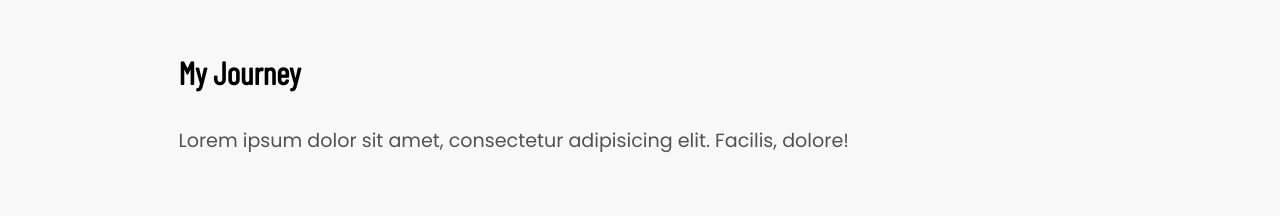
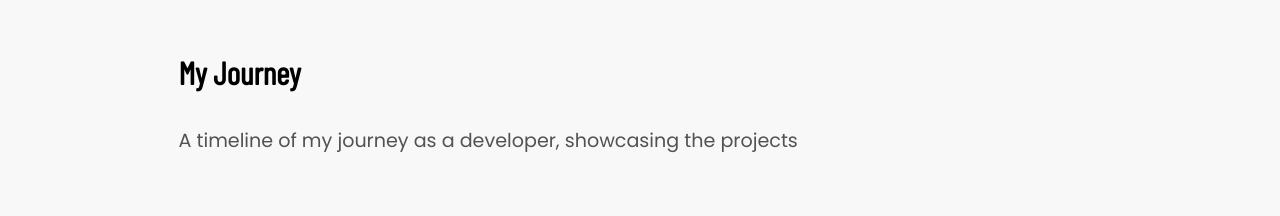
Before and after one commit to kevinalvarel/new-portofolio, a Next.js app: page /about in a window 1280 px wide. Shown: the part 880-1096 px from the top of the page. Built offline with nearby package versions, Linux system fonts and the light colour scheme.

Commit message:
Update contact image and modify timeline description to reflect developer journey

```diff
--- a/app/(root)/components/Contact.jsx
+++ b/app/(root)/components/Contact.jsx
@@ -3,7 +3,7 @@
 import React from "react";
 import Image from "next/image";
 
-import kontak from "@/public/images/ver.jpg";
+import kontak from "@/public/images/setup.jpg";
 
 import { motion } from "motion/react";
 import {
--- a/components/Timeline.jsx
+++ b/components/Timeline.jsx
@@ -36,8 +36,7 @@ export const Timeline = ({ data }) => {
       <div className="mt-3 flex flex-col justify-start items-center w-full pl-10 md:pl-32 ">
         <div className="flex justify-center items-center flex-col self-start px-4 md:px-8 lg:px-10">
           <p className="text-lg text-neutral-600">
-            Lorem ipsum dolor sit amet, consectetur adipisicing elit. Facilis,
-            dolore!
+            A timeline of my journey as a developer, showcasing the projects
           </p>
         </div>
       </div>
```
Also changed, not shown: public/images/setup.jpg (added).
